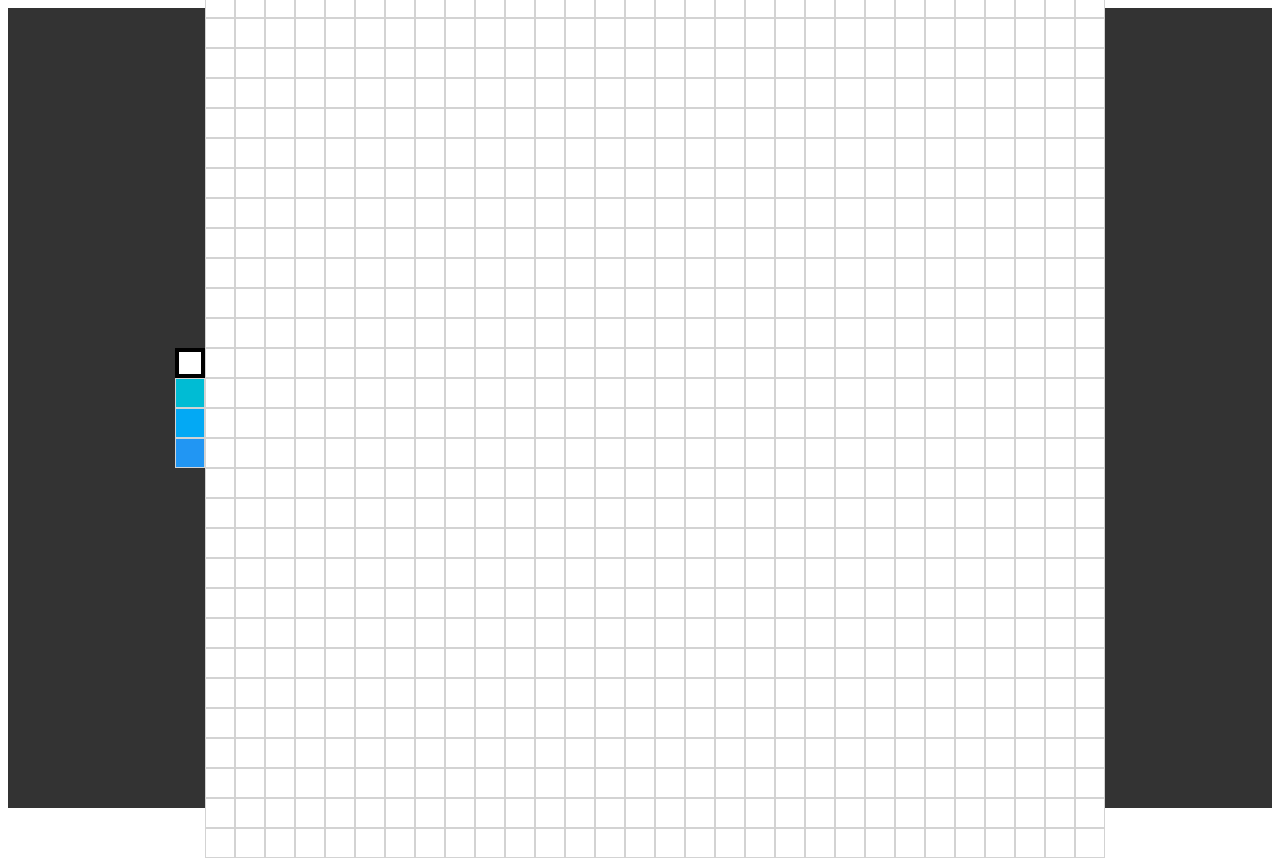
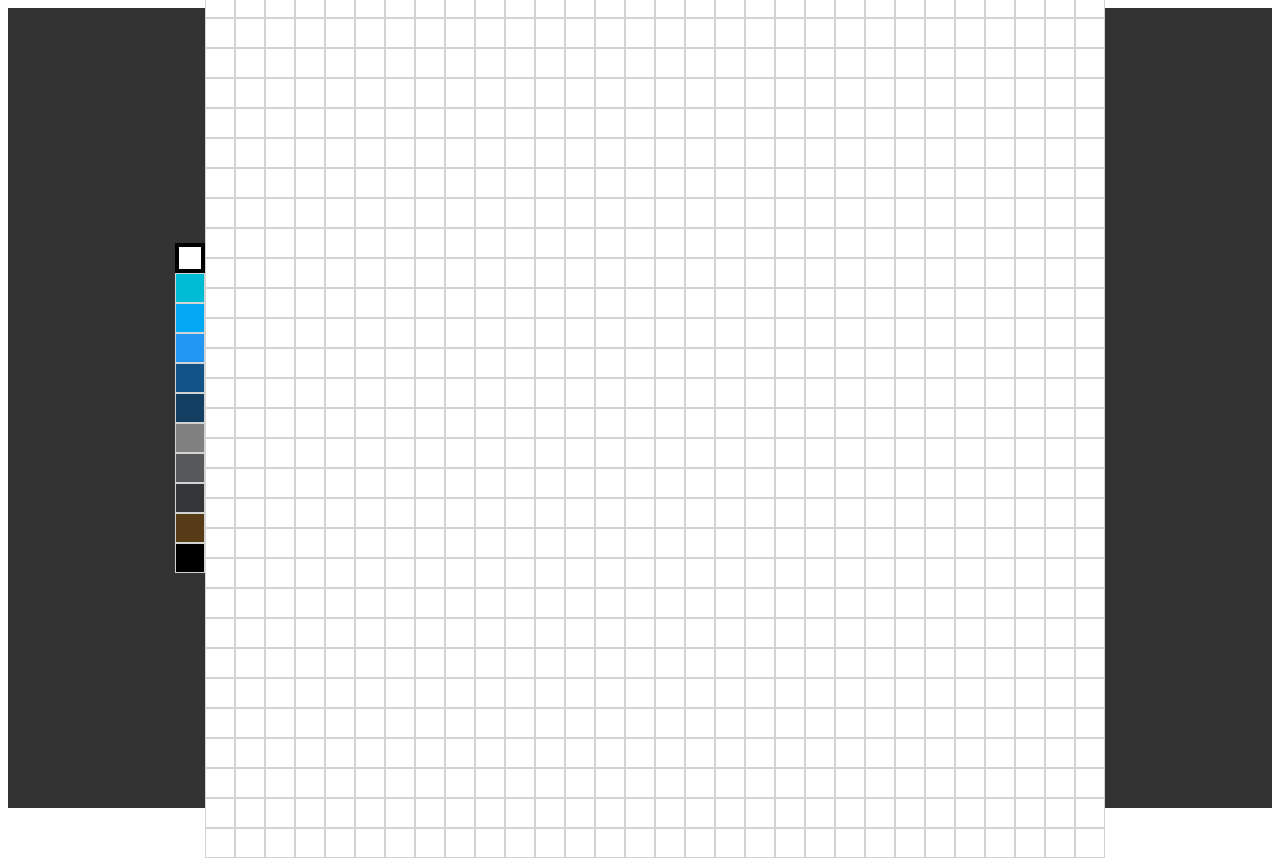
Before and after one commit to copev313/vue-pixel-drawing-app, a Vue app: page / in a window 1280 px wide. Built offline with nearby package versions, Linux system fonts and the light colour scheme.

Commit message:
Added Some More Colors

```diff
--- a/src/App.vue
+++ b/src/App.vue
@@ -26,6 +26,9 @@ export default {
     ColorPicker
   },
   mounted() {
+    this.$root.$on("updatecolor", color => {
+      this.color = color;
+    });
     this.$root.$on("clickedpixel", index => {
       this.pixels.splice(index, 1, this.color);
     });
--- a/src/components/ColorPicker.vue
+++ b/src/components/ColorPicker.vue
@@ -4,6 +4,13 @@
     <Pixel isInColorPicker color="lightblue" :current="color == 'lightblue' ? true : false"/>
     <Pixel isInColorPicker color="blue" :current="color == 'blue' ? true : false"/>
     <Pixel isInColorPicker color="darkblue" :current="color == 'darkblue' ? true : false"/>
+    <Pixel isInColorPicker color="darkerblue" :current="color == 'darkerblue' ? true : false"/>
+    <Pixel isInColorPicker color="darkestblue" :current="color == 'darkestblue' ? true : false"/>
+    <Pixel isInColorPicker color="grey" :current="color == 'grey' ? true : false"/>
+    <Pixel isInColorPicker color="greyer" :current="color == 'greyer' ? true : false"/>
+    <Pixel isInColorPicker color="greyest" :current="color == 'greyest' ? true : false"/>
+    <Pixel isInColorPicker color="brown" :current="color == 'brown' ? true : false"/>
+    <Pixel isInColorPicker color="black" :current="color == 'black' ? true : false"/>
   </div>
 </template>
 
--- a/src/components/Pixel.vue
+++ b/src/components/Pixel.vue
@@ -35,7 +35,6 @@ export default {
 .pixel.current {
   border: 4px solid black;
 }
-
 .white {
   background-color: white;
 }
@@ -48,4 +47,25 @@ export default {
 .darkblue {
   background-color: rgb(33, 150, 243);
 }
+.darkerblue {
+  background-color: rgb(18, 83, 136);
+}
+.darkestblue {
+  background-color: rgb(19, 63, 99);
+}
+.grey {
+  background-color: grey;
+}
+.greyer {
+  background-color: rgb(86, 88, 90);
+}
+.greyest {
+  background-color: rgb(53, 54, 56);
+}
+.brown {
+  background-color: rgb(87, 59, 23);
+}
+.black {
+  background-color: black;
+}
 </style>
```
Also changed, not shown: src/components/Canvas.vue (line endings or trailing spaces).
